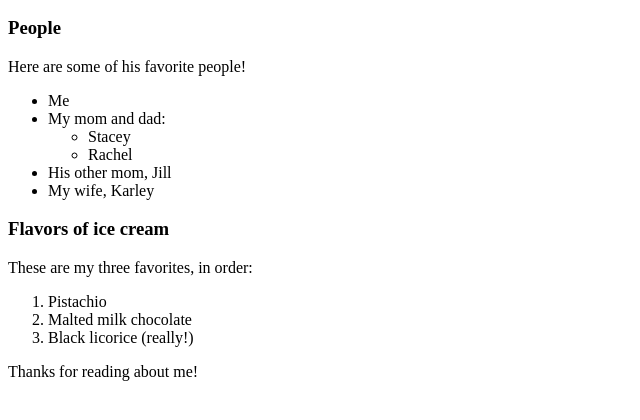
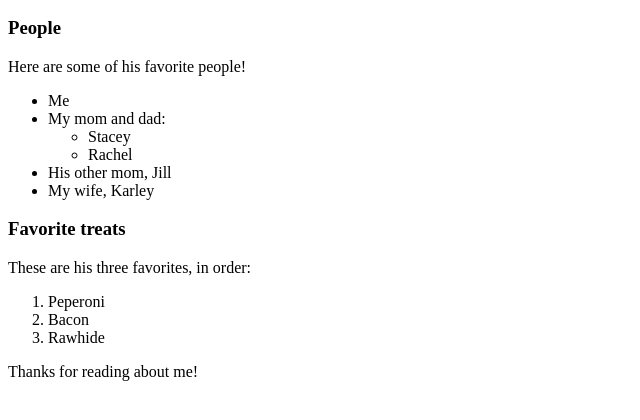
Before and after one commit to jamaier/pet-webpage, a plain HTML site: page index.html in a window 1280 px wide. Shown: the part 110-530 px from the top of the page, without its empty margins (0-640 px from the left). Drawn offline with Linux system fonts and the light colour scheme.

Commit message:
Add Index.html.

```diff
--- a/index.html
+++ b/index.html
@@ -21,12 +21,12 @@
     <li>My wife, Karley</li>
   </ul>
 
-  <h3>Flavors of ice cream</h3>
-  <p>These are my three favorites, in order:</p>
+  <h3>Favorite treats</h3>
+  <p>These are his three favorites, in order:</p>
   <ol>
-    <li>Pistachio</li>
-    <li>Malted milk chocolate</li>
-    <li>Black licorice (really!)</li>
+    <li>Peperoni</li>
+    <li>Bacon</li>
+    <li>Rawhide</li>
   </ol>
 
   <p>Thanks for reading about me!</p>
```
